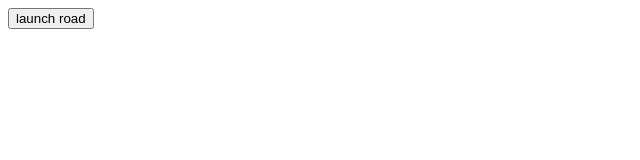
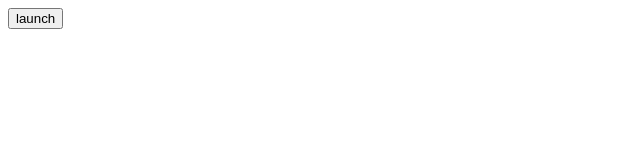
Before and after one commit to teedity/robloxlauncher, a plain HTML site: page index.html in a window 1280 px wide. Shown: the full height of the page, 0-640 px from the left. Drawn offline with Linux system fonts and the light colour scheme.

Commit message:
Update page title and button text in index.html

```diff
--- a/index.html
+++ b/index.html
@@ -1,11 +1,11 @@
 <!DOCTYPE html>
 <html>
 <head>
-  <title>Launch Roblox</title>
+  <title>Launch Roblox Via NVIDIA NOW</title>
 </head>
 <body onclick="start()">
 
-  <button>launch road</button>
+  <button>launch</button>
 
   <br><br>
 
```
